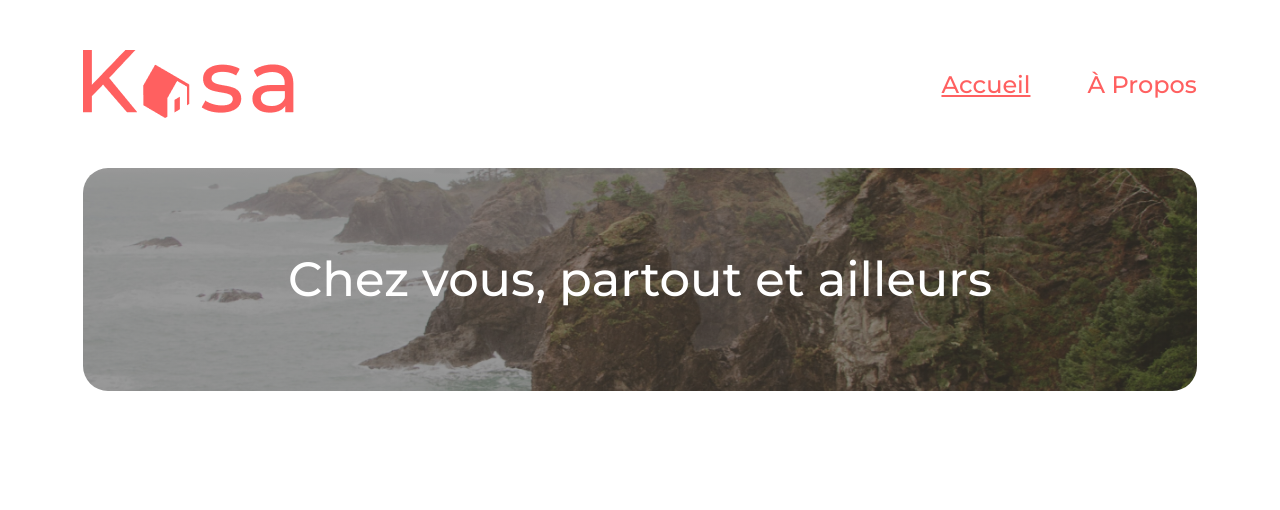
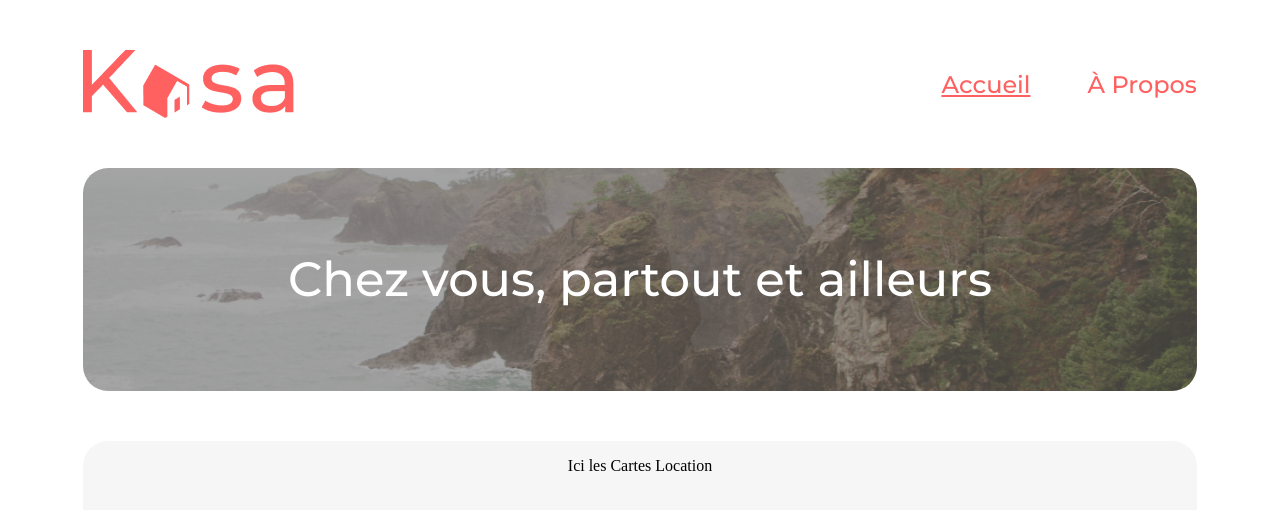
Before and after one commit to Buens18k/projet-kasa, a React (Vite) app: page / in a window 1280 px wide. Shown: the top 510 px of the page. Built offline with nearby package versions, Linux system fonts and the light colour scheme.

Commit message:
create div location

```diff
--- /dev/null
+++ b/src/components/Location.jsx
@@ -0,0 +1,9 @@
+import "../styles/layouts/_location.scss"
+
+export default function Location() {
+  return (
+    <div className="location">
+      <p>Ici les Cartes Location</p>
+    </div>
+  );
+}
--- a/src/pages/Home.jsx
+++ b/src/pages/Home.jsx
@@ -1,6 +1,7 @@
 import '../styles/layouts/Home.scss';
 import Header from '../components/Header';
 import HomeBanner from '../components/HomeBanner';
+import Location from '../components/Location';
 
 function Home() {
   return (
@@ -8,6 +9,7 @@ function Home() {
       <div className="home">
         <Header />
         <HomeBanner />
+        <Location />
       </div>
     </>
   );
--- a/src/styles/layouts/HomeBanner.scss
+++ b/src/styles/layouts/HomeBanner.scss
@@ -6,12 +6,13 @@
   height: 223px;
   flex-shrink: 0;
   border-radius: 25px;
-  background-color: #000;
+  mix-blend-mode: darken;
+  background: #000;
   background-image: linear-gradient(rgba(0, 0, 0, 0.4), rgba(0, 0, 0, 0.4)), url('../../assets/banner.png');
   background-position: center;
   background-repeat: no-repeat;
   background-size: cover;
-
+  opacity: 0.87;
 
   h1 {
     color: #fff;
--- /dev/null
+++ b/src/styles/layouts/_location.scss
@@ -0,0 +1,8 @@
+.location {
+  display: flex;
+  justify-content: center;
+  width: 87%;
+  height: 829px;
+  border-radius: 25px;
+  background: #f6f6f6;
+}
```
